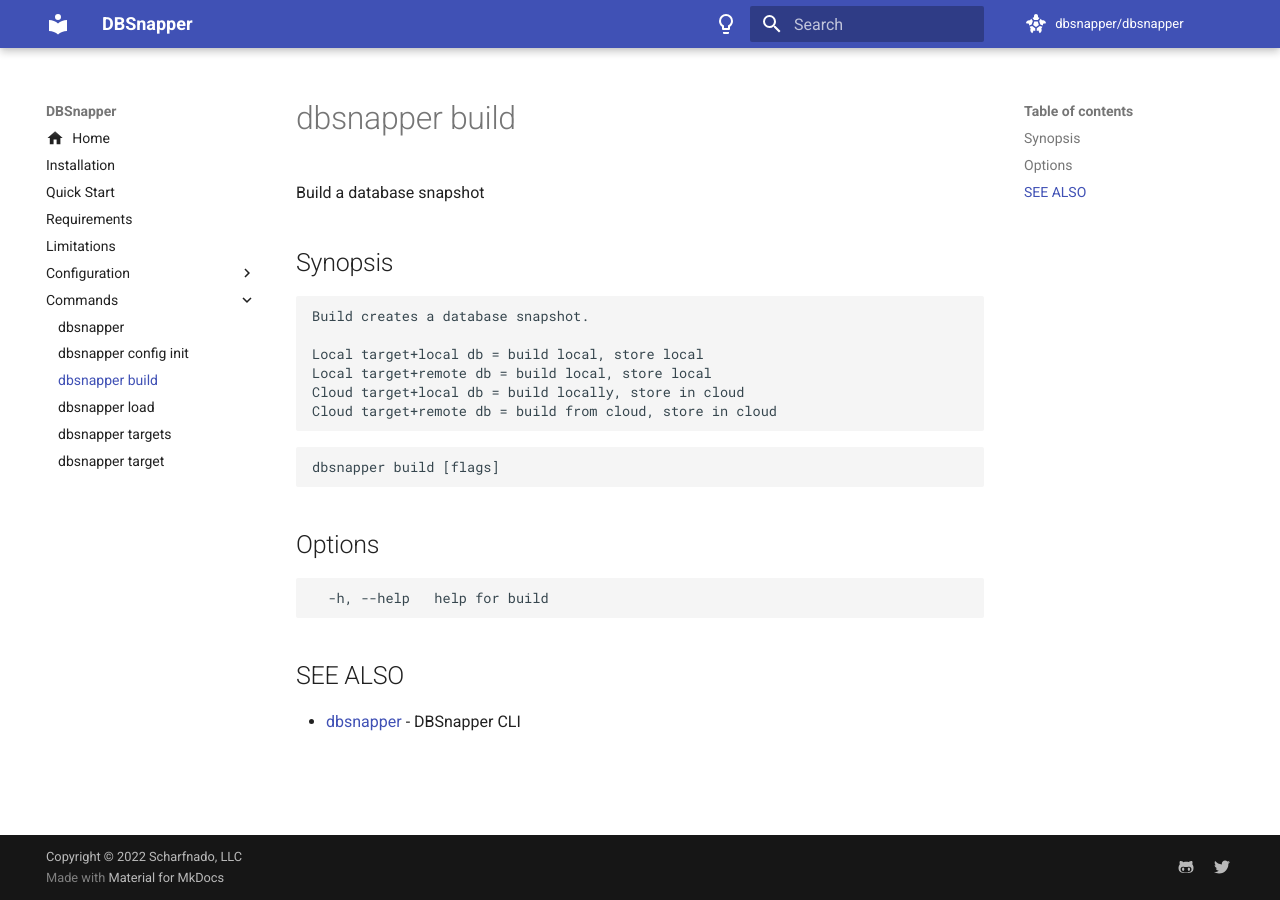
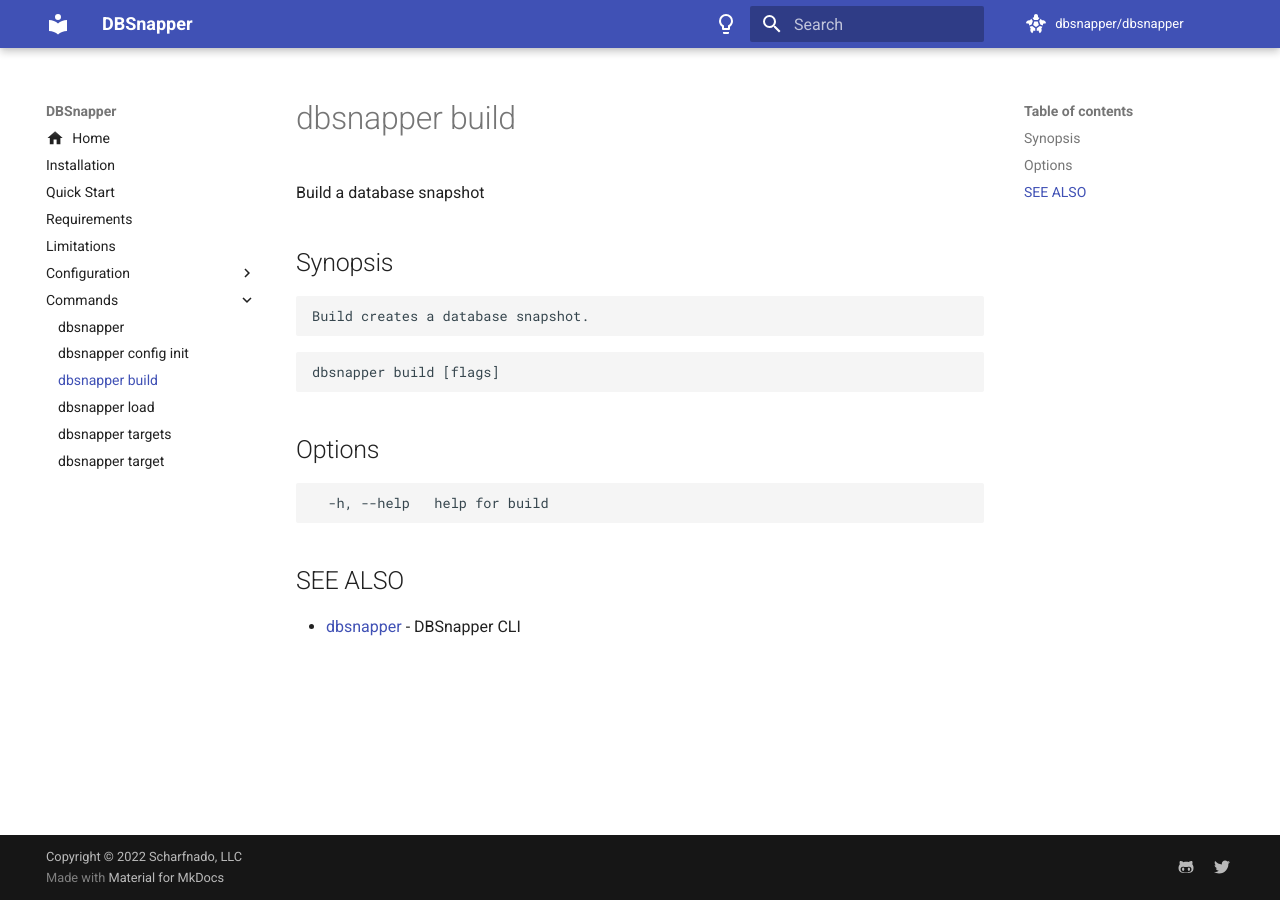
Before and after one commit to dbsnapper/dbsnapper, an MkDocs documentation site: the page built from docs/cmd/dbsnapper_build.md, in a window 1280 px wide. Built offline with MkDocs 1.6.1 and Material for MkDocs 9.7.7, drawn with Linux system fonts in a browser that asks for light colours; comment, search, counter and statistics services are not loaded.

Commit message:
update build command

```diff
--- a/docs/cmd/dbsnapper_build.md
+++ b/docs/cmd/dbsnapper_build.md
@@ -6,11 +6,6 @@
 
 
 	Build creates a database snapshot.
-
-	Local target+local db = build local, store local
-	Local target+remote db = build local, store local
-	Cloud target+local db = build locally, store in cloud
-	Cloud target+remote db = build from cloud, store in cloud
 
 
 
```
